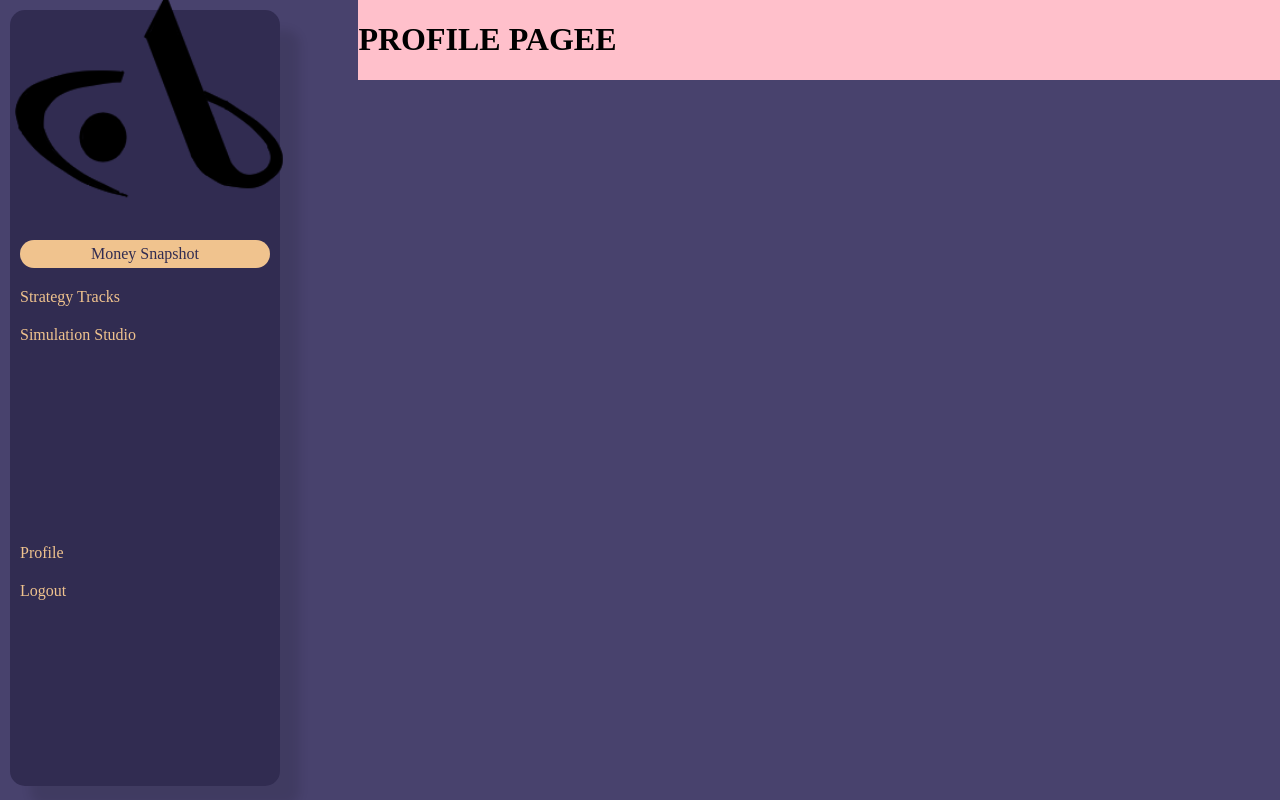
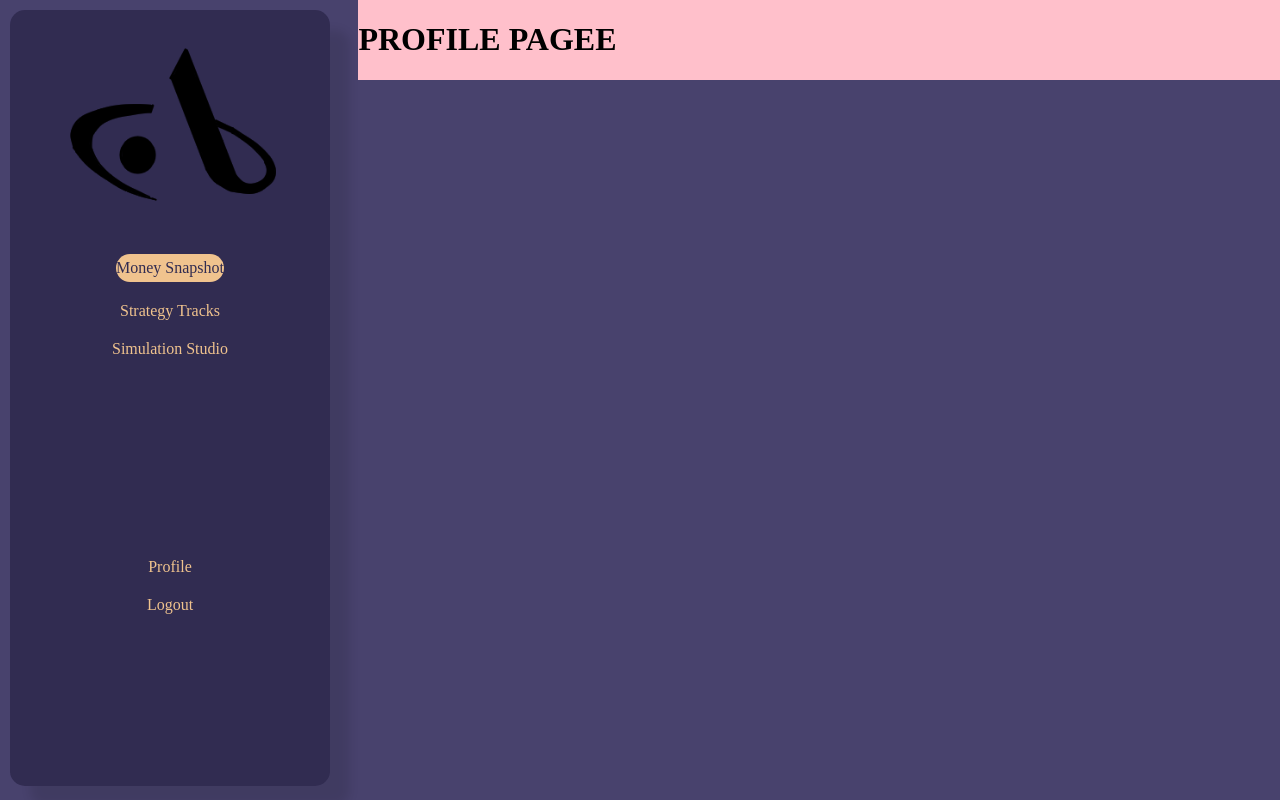
Before and after one commit to Bridgerto/DIGA4015_2740821_ReneilweThobejane_Assignment2, a React (Vite) app: page /Profile in a window 1280 px wide. Built offline with nearby package versions, Linux system fonts and the light colour scheme.

Commit message:
Fixed Navbar spacing (styling)

```diff
--- a/src/cssFiles/NavBar.css
+++ b/src/cssFiles/NavBar.css
@@ -1,7 +1,7 @@
 .side-bar{
 
     /*layout*/
-    width: 250px;
+    width: 300px;
     height: 97vh;
     display: flex;
     flex-direction: column;
@@ -21,8 +21,8 @@
 }
 
 .logo {
-  width: 130px;
-  margin: 50px auto 50px;
+  width: 100px;
+  margin: 90px auto 50px;
 }
 
 .nav-links {
@@ -30,12 +30,14 @@
   flex-direction: column;
   gap: 20px;
   margin: 0 0 200px 0;
+  align-items: center;
 }
 
 .nav-bottom {
   display: flex;
   flex-direction: column;
   gap: 20px;
+  align-items: center;
 }
 
 .nav-item {
```
Also changed, not shown: src/components/NavBar.jsx (line endings or trailing spaces).
